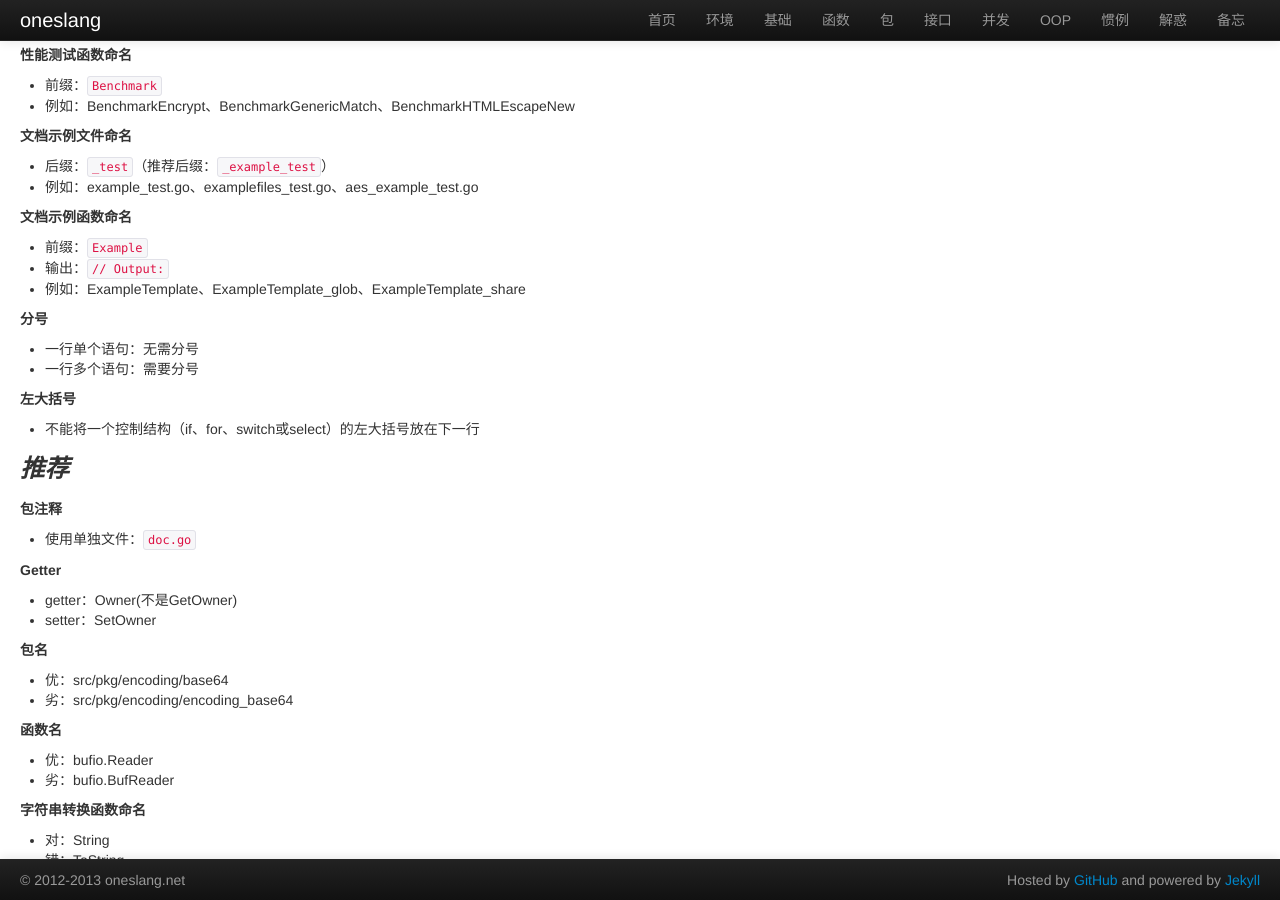
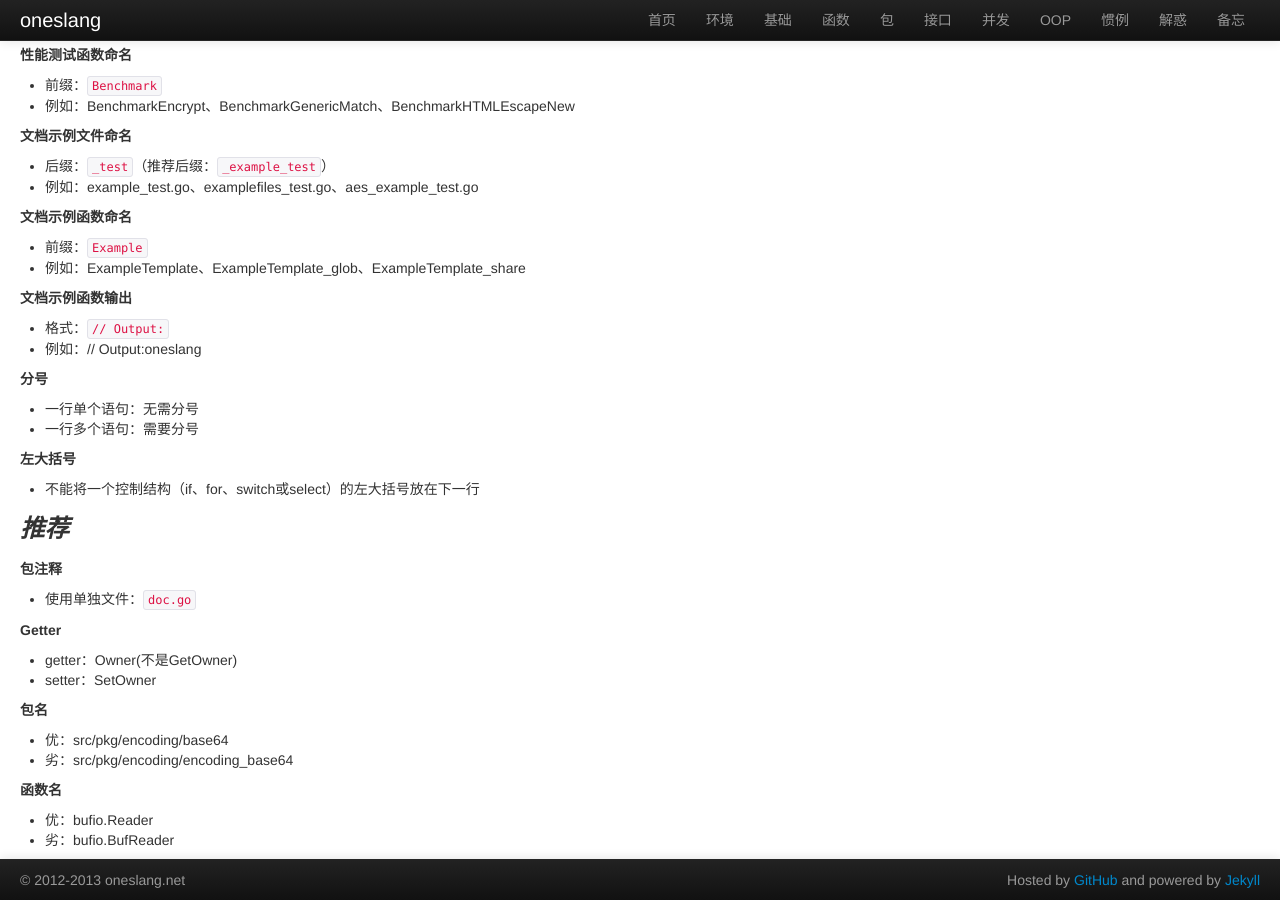
Before and after one commit to oneslang/oneslang.net, a Jekyll site: the page built from golang/convention.md, in a window 1280 px wide and 900 px high, scrolled down 632 px. Built offline with Jekyll 4.4.1, drawn with Linux system fonts in a browser that asks for light colours.

Commit message:
add example output

```diff
--- a/golang/convention.md
+++ b/golang/convention.md
@@ -37,8 +37,11 @@ title: 惯例
 
 ##### 文档示例函数命名
 * 前缀：`Example`
-* 输出：`// Output:`
 * 例如：ExampleTemplate、ExampleTemplate_glob、ExampleTemplate_share
+
+##### 文档示例函数输出
+* 格式：`// Output:`
+* 例如：// Output:oneslang
 
 ##### 分号
 * 一行单个语句：无需分号
```
